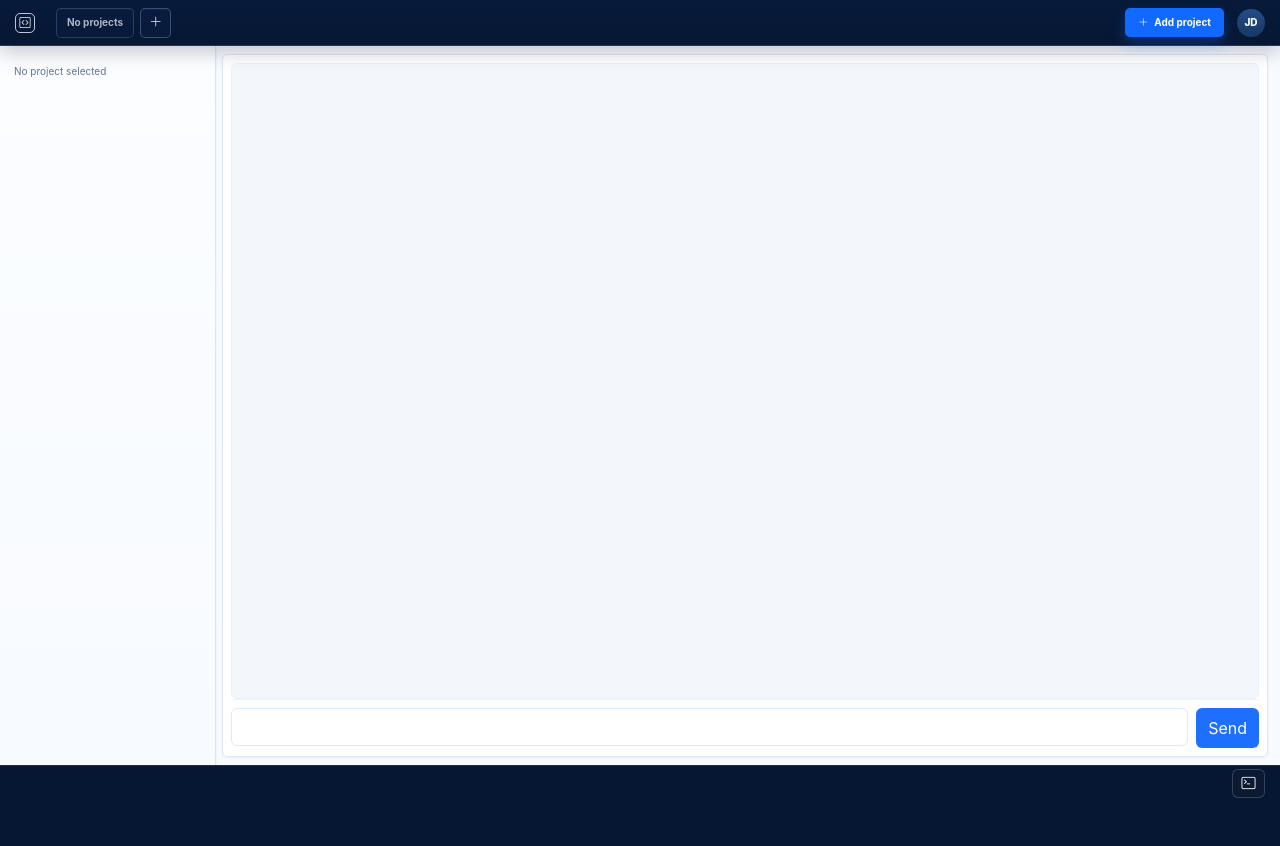
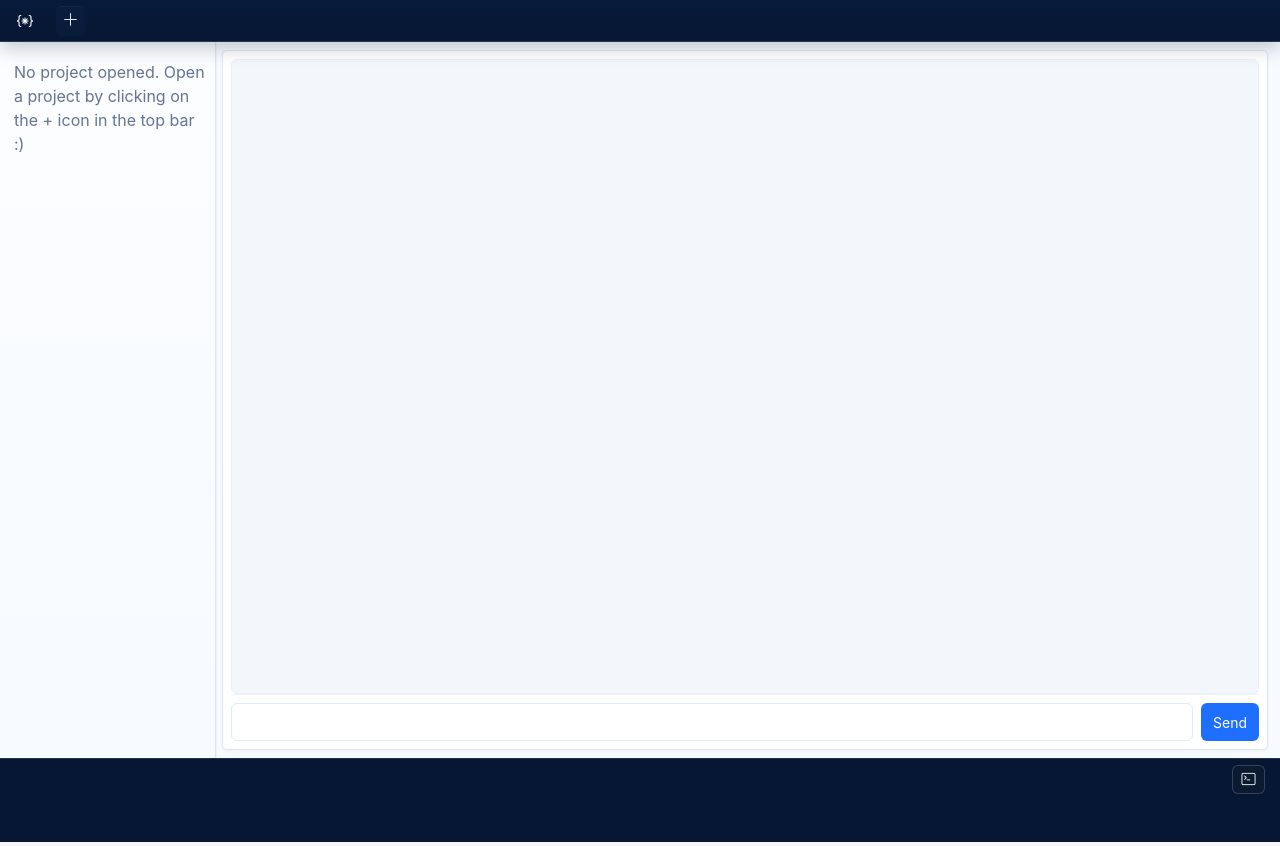
Before and after one commit to judepereira/jupiter, a Spring Boot app: page / in a window 1280 px wide. Run offline with Spring Boot 4, Linux system fonts and the light colour scheme; some libraries are stand-ins or nearby versions.

Commit message:
sane font sizes.

```diff
--- a/src/main/resources/static/app.css
+++ b/src/main/resources/static/app.css
@@ -1,11 +1,7 @@
-/* Jupiter HTMX UI Shell - app.css
-   Simple, plain CSS for layout: left/right rails + left chat + right review panel
-*/
-
 :root {
     --rail-width: 216px;
-    --topbar-height: 46px;
-    --bottom-nav-height: 35px;
+    --topbar-height: 42px;
+    --bottom-nav-height: 42px;
     /* width of the review panel (can be overridden by JS during drag) */
     --review-width: 40%;
     --rail-bg: #f8fafc;
@@ -49,6 +45,15 @@ body {
     box-shadow: 0 6px 19px rgba(2, 12, 32, 0.22);
 }
 
+button {
+    font-size: 14px;
+}
+
+input:focus, textarea:focus {
+    border: 1px solid var(--accent) !important;
+    outline: none;
+}
+
 .app-switcher {
     width: 20px;
     height: 20px;
@@ -57,9 +62,6 @@ body {
     justify-content: center;
     flex: 0 0 auto;
     color: #ffffff;
-    border-radius: 5px;
-    border: 1px solid rgba(226, 236, 255, 0.82);
-    font-size: 11px;
 }
 
 .project-tabs {
@@ -90,15 +92,11 @@ body {
 }
 
 .project-tab {
-    min-width: 73px;
-    max-width: 131px;
     padding: 0 10px;
     display: inline-flex;
     align-items: center;
     justify-content: space-between;
     gap: 11px;
-    font-weight: 700;
-    font-size: 10px;
     color: #f2f6ff;
 }
 
@@ -115,7 +113,6 @@ body {
 
 .project-tab-close {
     color: #d8e3f7;
-    font-size: 10px;
     flex: 0 0 auto;
 }
 
@@ -125,12 +122,11 @@ body {
 }
 
 .project-tab-add {
-    width: 31px;
-    min-width: 31px;
     display: inline-flex;
     align-items: center;
     justify-content: center;
-    font-size: 13px;
+    border: none;
+    font-size: 17px;
 }
 
 .top-bar-actions {
@@ -149,12 +145,7 @@ body {
     padding: 0 13px;
     cursor: pointer;
     white-space: nowrap;
-    font-weight: 700;
-    font-size: 10px;
     box-shadow: 0 6px 14px rgba(18, 105, 255, 0.32);
-}
-
-.project-add-button {
     display: inline-flex;
     align-items: center;
     gap: 6px;
@@ -176,7 +167,6 @@ body {
     background: linear-gradient(180deg, #244d88, #193761);
     color: #ffffff;
     font-weight: 800;
-    font-size: 10px;
     letter-spacing: 0;
 }
 
@@ -265,7 +255,6 @@ body {
 
 .rail .rail-btn i,
 .rail .rail-btn .bi {
-    font-size: 14px;
     line-height: 1;
     display: inline-block;
 }
@@ -386,7 +375,6 @@ body {
 
 .workspace-session-empty {
     color: var(--muted);
-    font-size: 10px;
 }
 
 .workspace-session-groups {
@@ -423,7 +411,6 @@ body {
     display: flex;
     align-items: center;
     min-width: 0;
-    font-size: 10px;
 }
 
 .workspace-item {
@@ -489,19 +476,16 @@ body {
 .workspace-disclosure,
 .workspace-menu {
     color: #263c64;
-    font-size: 10px;
     flex: 0 0 auto;
 }
 
 .workspace-icon,
 .session-icon {
     color: #1c3762;
-    font-size: 14px;
     flex: 0 0 auto;
 }
 
 .session-icon {
-    font-size: 11px;
 }
 
 .workspace-label,
@@ -624,7 +608,6 @@ body {
 .review-collapsed {
     writing-mode: vertical-rl;
     transform: rotate(180deg);
-    font-size: 12px;
     color: var(--muted);
 }
 
@@ -653,7 +636,6 @@ body {
     white-space: pre-wrap;
     word-break: break-word;
     font-family: monospace;
-    font-size: 13px;
     background: #fff;
     padding: 8px;
     border-radius: 6px;
@@ -719,7 +701,6 @@ body {
     padding: 10px;
     border-radius: 6px;
     font-family: ui-monospace, SFMono-Regular, Menlo, Monaco, "Roboto Mono", "Liberation Mono", monospace;
-    font-size: 13px;
     line-height: 1.4;
     white-space: pre; /* preserve exact formatting */
     overflow: auto; /* allow scrolling instead of overflowing */
@@ -732,7 +713,6 @@ body {
     padding: 2px 6px;
     border-radius: 4px;
     font-family: ui-monospace, SFMono-Regular, Menlo, Monaco, monospace;
-    font-size: 0.95em;
     white-space: pre-wrap;
 }
 
@@ -850,7 +830,6 @@ body {
 .project-modal-close {
     width: 36px;
     height: 36px;
-    font-size: 1.25rem;
     line-height: 1;
 }
 
@@ -888,7 +867,6 @@ body {
 }
 
 .directory-browser-path {
-    font-size: 0.9rem;
     color: var(--muted);
     word-break: break-all;
 }
@@ -987,7 +965,6 @@ body {
 }
 
 .tool-call {
-    font-size: 13px;
     border-radius: 6px;
     border: 1px solid #e6eef6;
     background: transparent;
@@ -1003,10 +980,10 @@ body {
     gap: 8px;
     padding: 6px 8px;
     font-weight: 600;
-    font-size: 0.9rem;
     color: #0b1220;
     background: rgba(11,18,32,0.03);
     border-radius: 6px;
+    font-size: 14px;
 }
 
 .tool-call-name {
@@ -1015,7 +992,6 @@ body {
 
 .tool-call-status {
     font-weight: 600;
-    font-size: 0.8rem;
     padding: 2px 6px;
     border-radius: 999px;
     display: inline-block;
@@ -1045,7 +1021,6 @@ body {
 }
 
 .tool-call-label {
-    font-size: 0.75rem;
     color: var(--muted);
 }
 
@@ -1053,7 +1028,6 @@ body {
     white-space: pre-wrap; /* allow wrapping inside details */
     word-break: break-word;
     font-family: ui-monospace, SFMono-Regular, Menlo, Monaco, monospace;
-    font-size: 12px;
     background: #f5f7fa;
     color: #0b1220;
     padding: 6px;
@@ -1064,7 +1038,6 @@ body {
 }
 
 .tool-call-truncated {
-    font-size: 0.78rem;
     color: var(--muted);
     margin-left: 6px;
 }
--- a/src/main/resources/templates/fragments/projects.html
+++ b/src/main/resources/templates/fragments/projects.html
@@ -2,13 +2,13 @@
 <th:block th:fragment="topbar" th:with="shellRefreshFlag=${shellRefresh ?: false}, projectList=${projects ?: T(java.util.List).of()}, activeProjectView=${activeProject}">
     <header id="top-bar" class="top-bar" th:attr="hx-swap-oob=${shellRefreshFlag} ? 'outerHTML' : null">
         <div class="app-switcher" aria-hidden="true">
-            <i class="bi bi-code-square"></i>
+            <i class="bi bi-braces-asterisk"></i>
         </div>
 
         <nav class="project-tabs" aria-label="Projects">
-            <button th:if="${#lists.isEmpty(projectList)}" type="button" class="project-tab project-tab-empty" disabled>
-                No projects
-            </button>
+<!--            <button th:if="${#lists.isEmpty(projectList)}" type="button" class="project-tab project-tab-empty" disabled>-->
+<!--                No projects opened-->
+<!--            </button>-->
             <button th:each="project : ${projectList}"
                     type="button"
                     class="project-tab"
@@ -28,16 +28,16 @@
         </nav>
 
         <div class="top-bar-actions">
-            <button id="add-project-btn"
-                    type="button"
-                    class="project-add-button"
-                    hx-get="/ui/projects/new"
-                    hx-target="#modal-root"
-                    hx-swap="innerHTML">
-                <i class="bi bi-plus-lg" aria-hidden="true"></i>
-                <span>Add project</span>
-            </button>
-            <div class="user-avatar" aria-label="Current user">JD</div>
+<!--            <button id="add-project-btn"-->
+<!--                    type="button"-->
+<!--                    class="project-add-button"-->
+<!--                    hx-get="/ui/projects/new"-->
+<!--                    hx-target="#modal-root"-->
+<!--                    hx-swap="innerHTML">-->
+<!--                <i class="bi bi-plus" aria-hidden="true"></i>-->
+<!--                <span>Add project</span>-->
+<!--            </button>-->
+<!--            <div class="user-avatar" aria-label="Current user">JD</div>-->
         </div>
     </header>
 </th:block>
@@ -45,7 +45,7 @@
 <th:block th:fragment="workspaceRail" th:with="shellRefreshFlag=${shellRefresh ?: false}, workspaceList=${workspaces ?: T(java.util.List).of()}, sessionList=${sessions ?: T(java.util.List).of()}, activeProjectView=${activeProject}, activeWorkspaceView=${activeWorkspace}, activeSessionView=${activeSession}">
     <section id="workspace-session-rail" class="workspace-session-rail" th:attr="hx-swap-oob=${shellRefreshFlag} ? 'outerHTML' : null">
         <div th:if="${activeProjectView == null}" class="workspace-session-empty">
-            No project selected
+            No project opened. Open a project by clicking on the + icon in the top bar :)
         </div>
 
         <div th:if="${activeProjectView != null}" class="workspace-session-groups">
```
